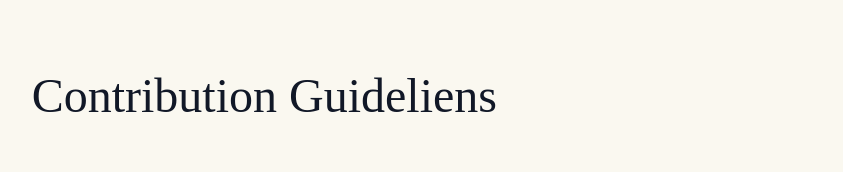
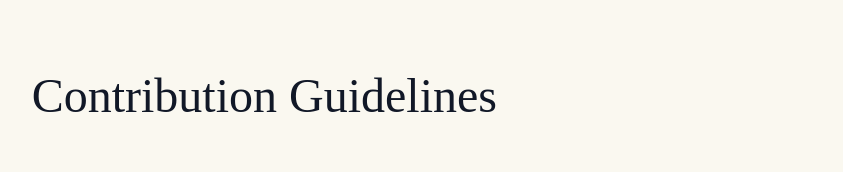
Before and after one commit to badnessdotai/catalog, a Next.js app: page /contribute in a window 1280 px wide. Shown: the part 2410-2582 px from the top of the page, without its empty margins (235-1078 px from the left). Built offline with nearby package versions, Linux system fonts and the light colour scheme; a web font is replaced by a local one.

Commit message:
Fix typo on contribute page

```diff
--- a/app/contribute/page.tsx
+++ b/app/contribute/page.tsx
@@ -79,7 +79,7 @@ export default function About() {
               the project, please feel free to reach out to us via GitHub or
               email.
             </p>
-            <h2>Contribution Guideliens</h2>
+            <h2>Contribution Guidelines</h2>
             <p>
               We expect all contributors to follow our{" "}
               <a href="https://github.com/badnessdotorg/catalog/blob/main/CODE_OF_CONDUCT.md">
```
